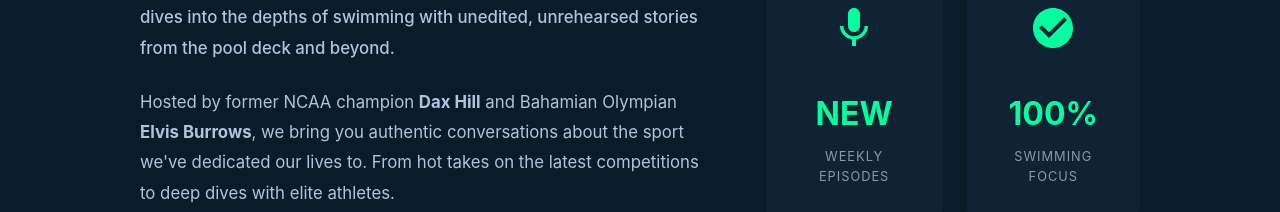
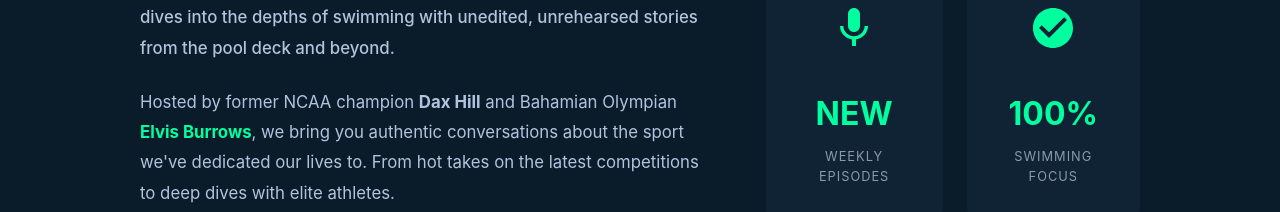
Before and after one commit to swimnerdtim/nightswimpod, a React (Vite) app: page /about in a window 1280 px wide. Shown: the part 840-1052 px from the top of the page. Built offline with nearby package versions, Linux system fonts and the light colour scheme.

Commit message:
Add Elvis Burrows link to Burrow's Best store on About page

```diff
--- a/src/pages/About.css
+++ b/src/pages/About.css
@@ -68,6 +68,18 @@
   padding-top: 24px;
   border-top: 2px solid rgba(255, 255, 255, 0.1);
   font-style: italic;
+}
+
+.host-link {
+  color: var(--green-bright);
+  text-decoration: none;
+  border-bottom: 2px solid transparent;
+  transition: border-color 0.3s ease, color 0.3s ease;
+}
+
+.host-link:hover {
+  color: var(--green-neon);
+  border-bottom-color: var(--green-neon);
 }
 
 .mission-stats {
--- a/src/pages/About.jsx
+++ b/src/pages/About.jsx
@@ -24,7 +24,7 @@ function About() {
                   dives into the depths of swimming with unedited, unrehearsed stories from the pool deck and beyond.
                 </p>
                 <p>
-                  Hosted by former NCAA champion <strong>Dax Hill</strong> and Bahamian Olympian <strong>Elvis Burrows</strong>,
+                  Hosted by former NCAA champion <strong>Dax Hill</strong> and Bahamian Olympian <strong><a href="https://burrowsbest.com/" target="_blank" rel="noopener noreferrer" className="host-link">Elvis Burrows</a></strong>,
                   we bring you authentic conversations about the sport we've dedicated our lives to.
                   From hot takes on the latest competitions to deep dives with elite athletes.
                 </p>
```
